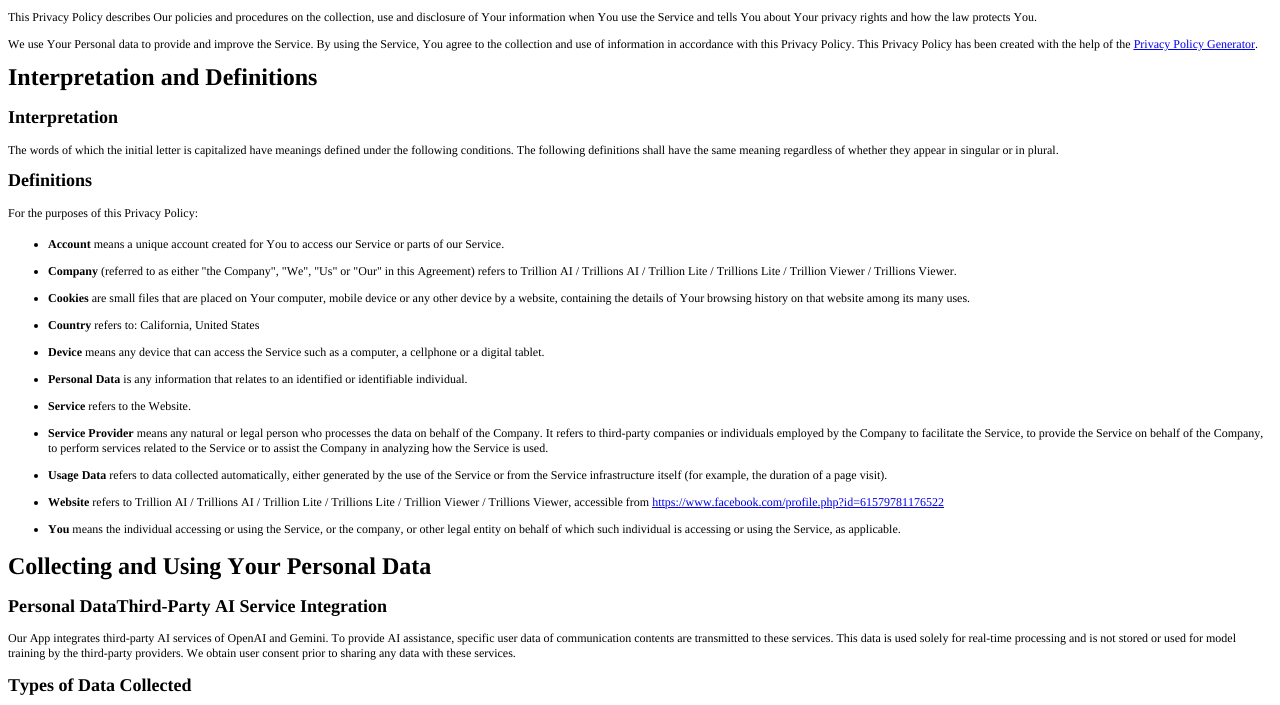
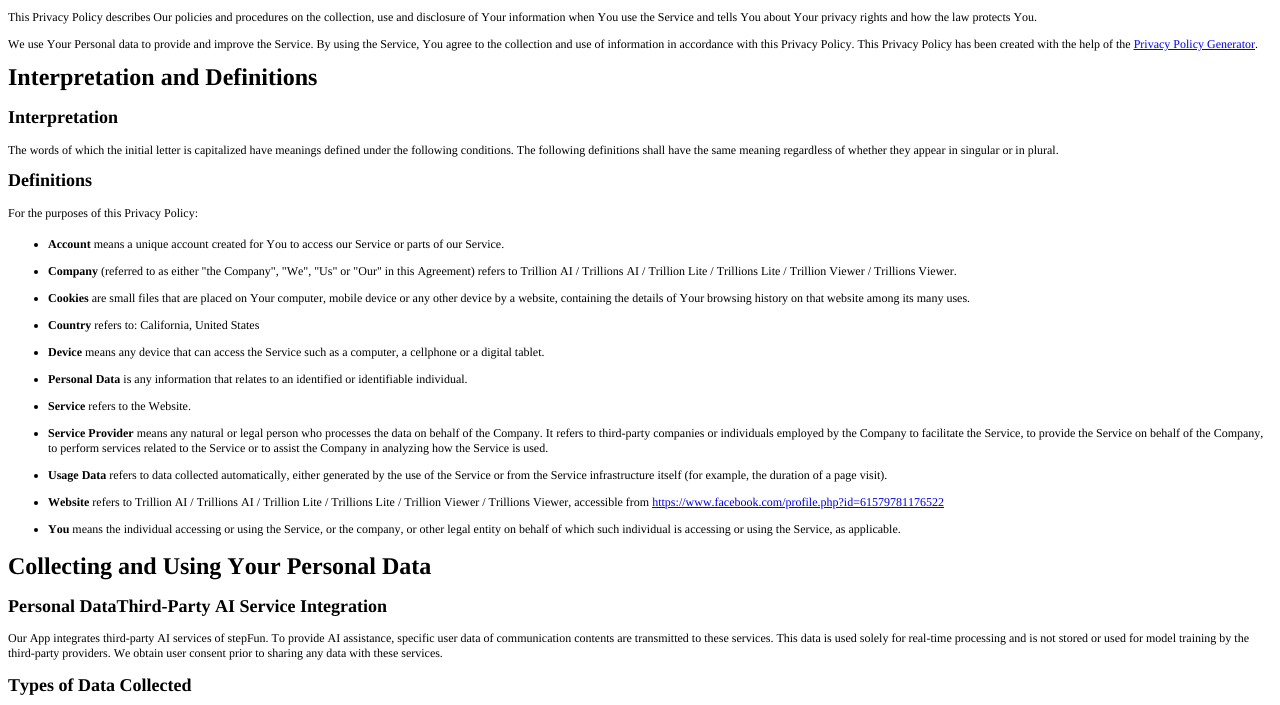
Before and after one commit to trillionfin/privacy-policy, a plain HTML site: page index.html in a window 1280 px wide. Shown: the part 95-800 px from the top of the page. Drawn offline with Linux system fonts and the light colour scheme.

Commit message:
Update index.html

```diff
--- a/index.html
+++ b/index.html
@@ -47,7 +47,7 @@
 </ul>
 <h1 style="margin: 0.0px 0.0px 16.1px 0.0px; font: 24.0px Times; -webkit-text-stroke: #000000"><span class="s1"><b>Collecting and Using Your Personal Data</b></span></h1>
 <p class="p4"><span class="s1"><b>Personal Data</b><b>Third-Party AI Service Integration</b><b></b></span></p>
-<p class="p5"><span class="s1">Our App integrates third-party AI services of OpenAI and Gemini. To provide AI assistance, specific user data of communication contents are transmitted to these services. This data is used solely for real-time processing and is not stored or used for model training by the third-party providers. We obtain user consent prior to sharing any data with these services.</span></p>
+<p class="p5"><span class="s1">Our App integrates third-party AI services of stepFun. To provide AI assistance, specific user data of communication contents are transmitted to these services. This data is used solely for real-time processing and is not stored or used for model training by the third-party providers. We obtain user consent prior to sharing any data with these services.</span></p>
 <h2 style="margin: 0.0px 0.0px 14.9px 0.0px; font: 18.0px Times; -webkit-text-stroke: #000000"><span class="s1"><b>Types of Data Collected</b></span></h2>
 <h3 style="margin: 0.0px 0.0px 14.0px 0.0px; font: 14.0px Times; -webkit-text-stroke: #000000"><span class="s1"><b>Personal Data</b></span></h3>
 <p class="p1"><span class="s1">While using Our Service, We may ask You to provide Us with certain personally identifiable information that can be used to contact or identify You. Personally identifiable information may include, but is not limited to:</span></p>
```
